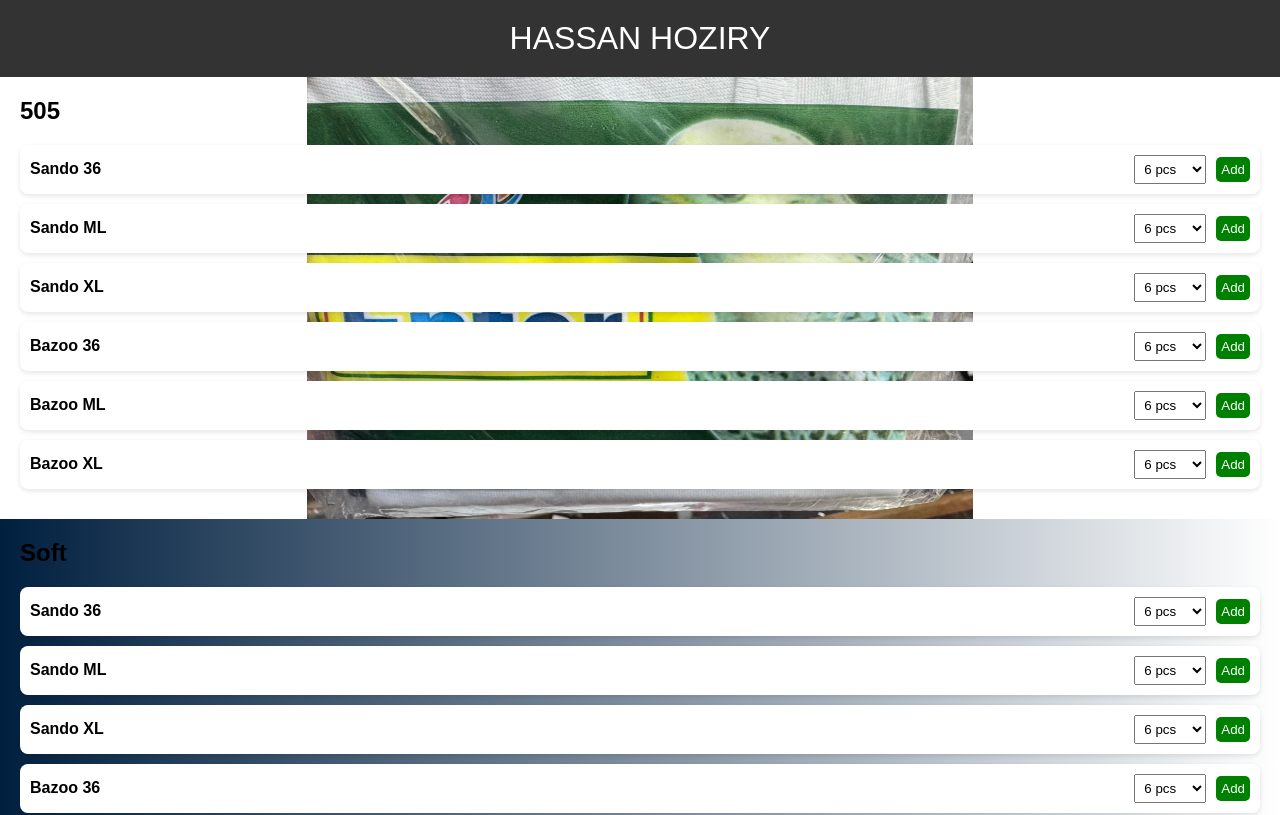
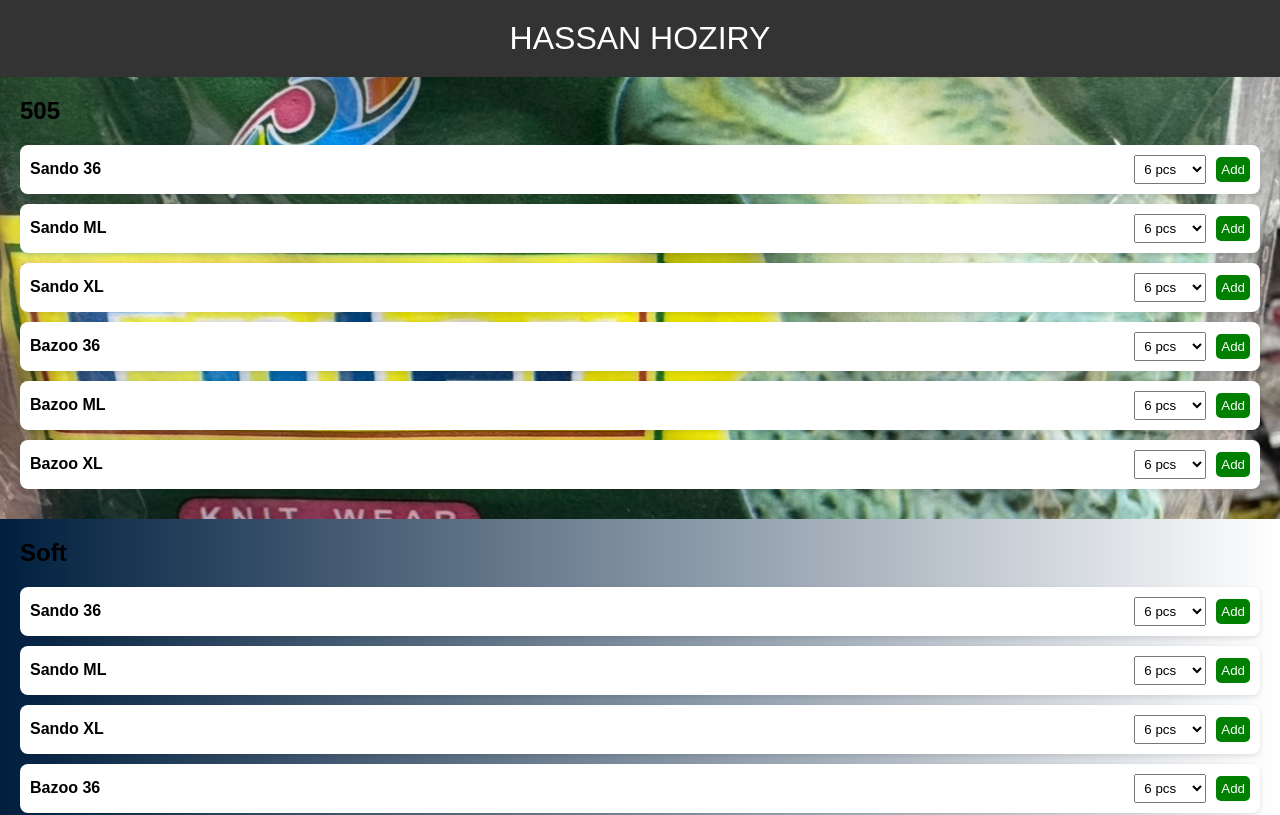
Before and after one commit to 1672725782gmav/Hassan-Raza, a plain HTML site: page index.html in a window 1280 px wide. Shown: the top 815 px of the page. Drawn offline with Linux system fonts and the light colour scheme.

Commit message:
Update index.html

```diff
--- a/index.html
+++ b/index.html
@@ -28,10 +28,11 @@
       background:#fff; padding:20px;
       border-top:2px solid #ccc;
     }
-  .color-505 {
-  background: url('enter-eagle.jpg') center/contain no-repeat;
+ .color-505 {
+  background: url('enter-eagle.jpg') center/cover no-repeat;
   background-color: white;
   color: black;
+  background-blend-mode: multiply;
 }
     .color-Soft { background: linear-gradient(to right, #001f3f, #ffffff); }
     .color-Gold { background: linear-gradient(to right, #333,#cc0000); }
```
